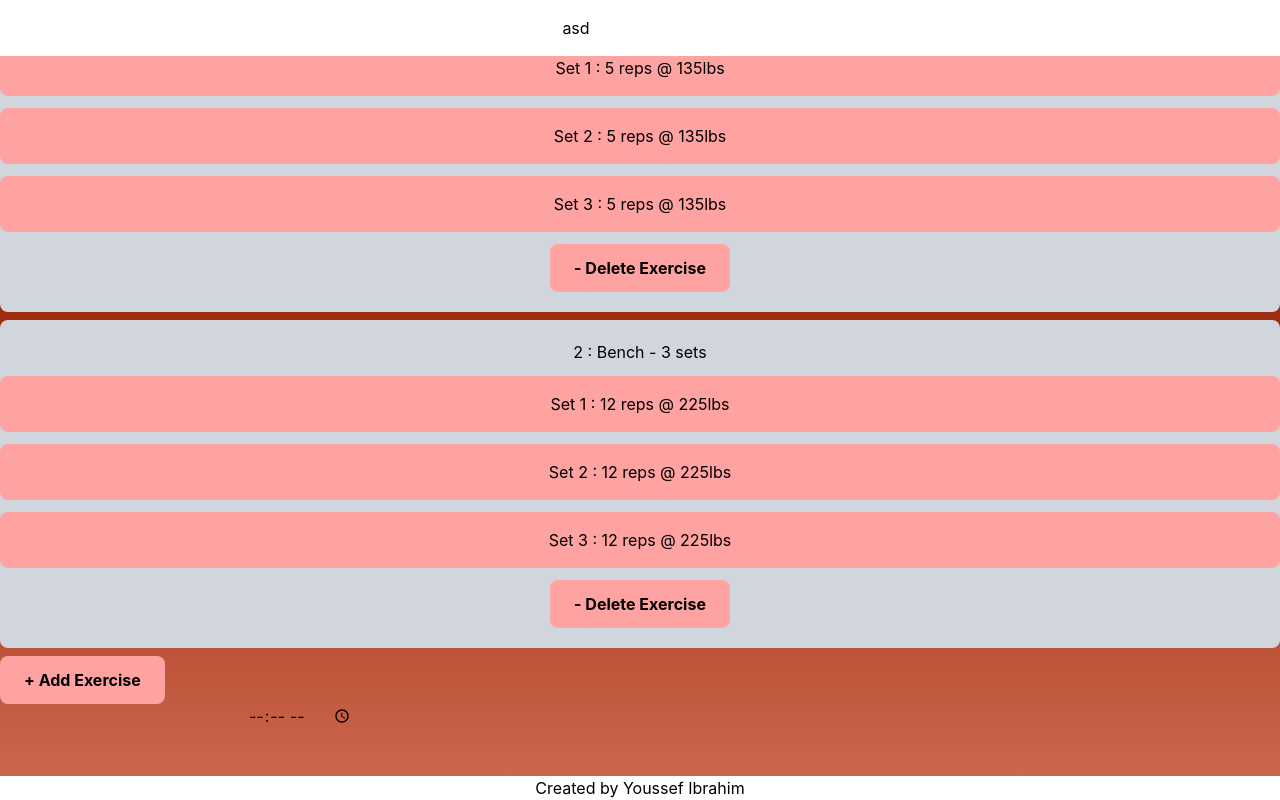
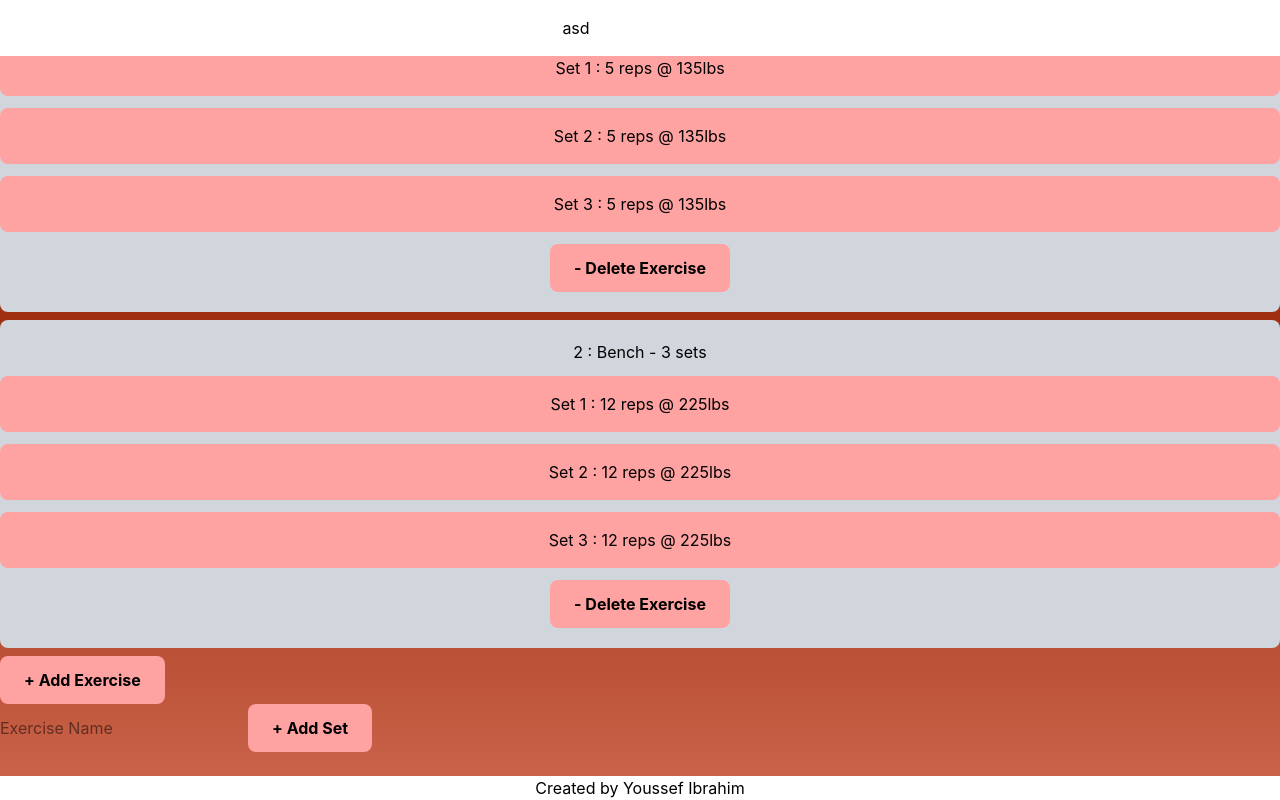
Before and after one commit to youssefibrahim3/PumpPlanner, a React app in the folder frontend/: page /dashboard/session/1 in a window 1280 px wide. Both pictures are taken after a click on the button "+ Add Exercise". Shown: the part 120-920 px from the top of the page. Built offline with nearby package versions, Linux system fonts and the light colour scheme; the HTML template or start-up script is replaced by a standard one.

Commit message:
Update AddExerciseForm.jsx

```diff
--- a/frontend/src/components/AddExerciseForm.jsx
+++ b/frontend/src/components/AddExerciseForm.jsx
@@ -7,7 +7,12 @@ export default function AddExerciseForm({onSubmit, onCancel})
 
     function addSet()
     {
-
+        setSets(
+            [
+                ...sets,
+                {reps: "", weight: ""}
+            ]
+        )
     }
 
     function handleSubmit(e)
@@ -19,10 +24,21 @@ export default function AddExerciseForm({onSubmit, onCancel})
             sets: sets.map(set => ({reps: Number(set.reps), weight: Number(set.weight)}) )
         })
     }
+
     return (
         <form>
-            <input type="text"></input>
-            <input type="time"></input>
+            <input type="text" placeholder="Exercise Name"></input>
+            <button onClick={addSet} className="bg-red-300 hover:bg-red-700 px-6 py-3 rounded-lg font-bold cursor-pointer">
+                + Add Set
+            </button>
+            {sets.map((set, i) => {
+                <div className="rounded-lg bg-red-300 my-3 py-3">
+                    <h1>Set {i + 1}</h1>
+                    <input type="number" placeholder="Reps" value={set.reps} required></input>
+                    <input type="number" placeholder="Weight" value={set.weight} required></input>
+                </div>
+            })}
+
         </form>
     )
 }
```
